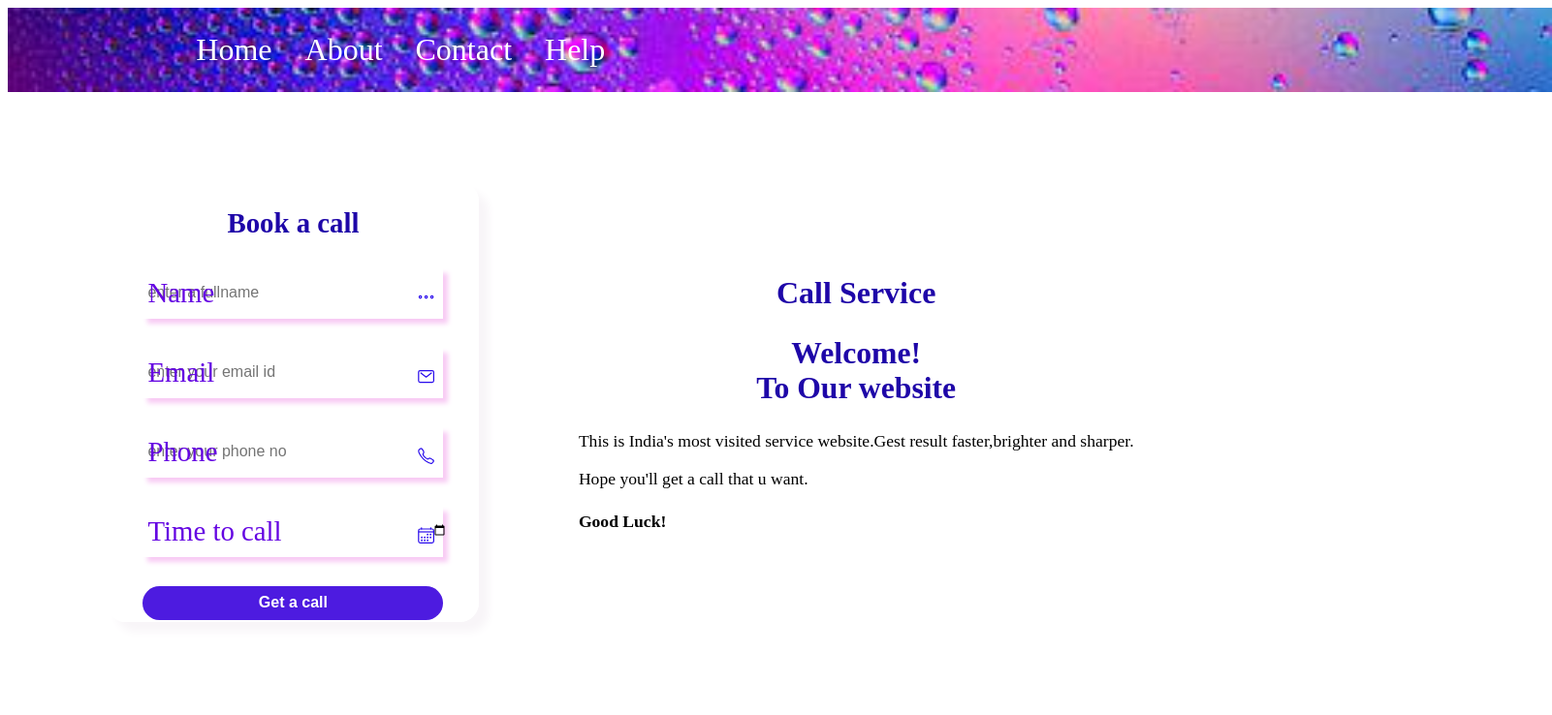
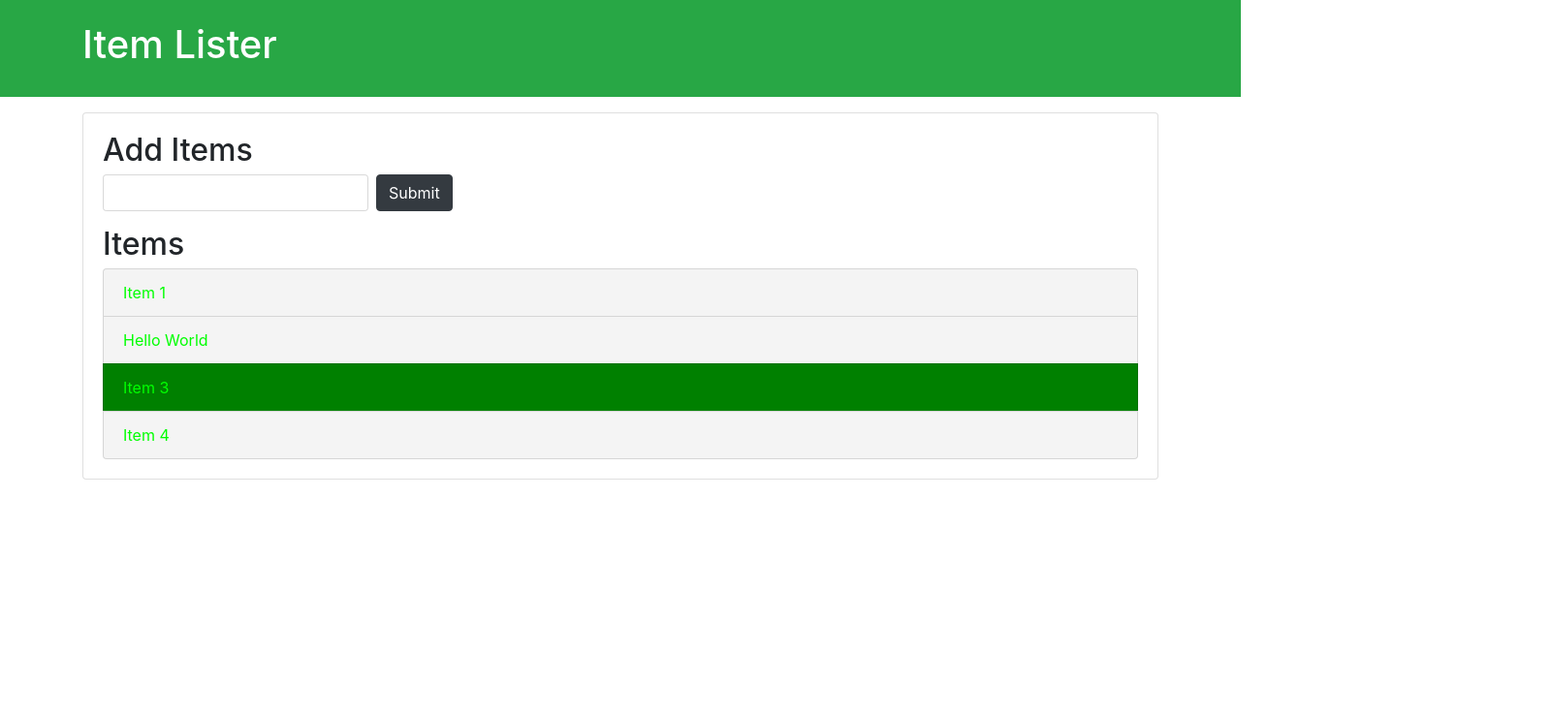
Before and after one commit to indrayanikalake/rgistration, a plain HTML site: page index.html in a window 1280 px wide. Shown: the whole page at 97% size, 1601 px wide, since content can reach past the window. Drawn offline with nearby package versions, Linux system fonts and the light colour scheme.

Commit message:
getelmentbyclass

```diff
--- a/index.html
+++ b/index.html
@@ -2,222 +2,34 @@
 <html lang="en">
 <head>
   <meta charset="UTF-8">
-  <meta http-equiv="X-UA-Compatible" content="IE=edge">
   <meta name="viewport" content="width=device-width, initial-scale=1.0">
-
-  <style>
- .header{
-    position: initial;
-    top: 0;
-    left: 0;
-    width: 100%;
-    padding: 25px 13%;
-
-    display: flex;
-    justify-content: space-between;
-    align-items: first baseline;
-    z-index: 100;
-    background: url('registration.jpg')no-repeat;
-    background-position: center;
-    background-size: cover;
-}
-.navbar a{
-    position: initial;
-    font-size: 2em;
-    color: #fff;
-    margin-left: 30px;
-    text-decoration: none;
-
-
-    left: 0;
-    width: 100%;
-    height: 2px;
-
-
-
-}
-
-section{
-    position: initial;
-    display: flex;
-    justify-content: space-evenly;
-    align-items: center;
-    min-height: 80vh;
-    width: 100%;
-    background: url('i.jpg')no-repeat;
-    background-position: center;
-    background-size: cover;
-
-}
-.form-box{
-    position: relative;
-    width: 380px;
-    height: 450px;
-    background: transparent;
-    backdrop-filter: blur(15px);
-    border: 2px solid white;
-    border-radius: 20px;
-
-    display: flex;
-    justify-content: center;
-    align-items: center  rgb(250, 191, 240);
-    box-shadow: 10px 10px 10px rgb(248, 245, 248);
-
-
-}
-
-h2{
-    font-size: 1.8em;
-    color: #1e06a8;
-    text-align: center;
-
-}
-h1{
-    font-size: 2em;
-    color: #1e06a8;
-    text-align: center;
-}
-.inputbox{
-    position: relative;
-    margin: 30px 0;
-    width: 310px;
-    border-bottom: 2px solid #fff;
-    box-shadow: 5px 5px 5px rgb(248, 202, 244);
-}
-.inputbox label{
-    position: absolute;
-    top: 50%;
-    left: 5px;
-    transform: translateY(-50%);
-    color: #6404e2;
-    font-size: 1.8em;
-    pointer-events: none;
-    transition: .5s;
-}
-input:focus ~ label,
-input:valid ~ label{
-top: -5px;
-}
-.inputbox input {
-    width: 100%;
-    height: 50px;
-    background: transparent;
-    border: none;
-    outline: none;
-    font-size: 1em;
-    padding:0 35px 0 5px;
-    color: #fff;
-}
-.inputbox ion-icon{
-    position: absolute;
-    right: 8px;
-    color: #280aec;
-    font-size: 1.2em;
-    top: 20px;
-}
-
-button {
-    width: 100%;
-    height: 35px;
-    border-radius: 40px;
-    background: #4d1be0;
-    border: none;
-    outline: none;
-    cursor: pointer;
-    font-size: 1em;
-    font-weight: 600;
-    color: #fff;
-}
-.text-item{
-    background: transparent ;
-    backdrop-filter: blur(15px);
-    font-size: 1.1em;
-
-}
-
-  </style>
+  <meta http-equiv="X-UA-Compatible" content="ie=edge">
+  <link rel="stylesheet" href="https://maxcdn.bootstrapcdn.com/bootstrap/4.0.0-beta/css/bootstrap.min.css" integrity="sha384-/Y6pD6FV/Vv2HJnA6t+vslU6fwYXjCFtcEpHbNJ0lyAFsXTsjBbfaDjzALeQsN6M" crossorigin="anonymous">
+  <title>Item Lister</title>
 </head>
 <body>
-     <!-- NAVBAR CREATION -->
-   <header class="header">
-    <nav class="navbar">
-         <a class='a' href="#">Home</a>
-          <a class='a' href="#">About</a>
-          <a class='a' href="#">Contact</a>
-          <a class='a' href="#">Help</a>
-
-    </nav>
-    <!---->
+  <header id="main-header" class="bg-success text-white p-4 mb-3">
+    <div class="container">
+      <h1 id="header-title">Item Lister <span style="display:none">123</span></h1>
+    </div>
   </header>
-    <div class="background"></div>
-    <section>
-        <div class="form-box">
-            <div class="form-value">
-                <form id="my-form" action="#"  onsubmit="registerUser()">
-                    <h2>Book a call</h2>
-                    <div class="inputbox">
-                        <ion-icon name="ellipsis-horizontal-outline"></ion-icon>
-                        <input type="name" name="name" id="name"  placeholder="enter a fullname" required>
-                        <label for="">Name</label>
-                    </div>
-                    <div class="inputbox">
-                        <ion-icon name="mail-outline"></ion-icon>
-                        <input type="email" name="email" id="email" placeholder="enter your email id" required>
-                        <label for="">Email</label>
-                    </div>
-                    <div class="inputbox">
-                        <ion-icon name="call-outline"></ion-icon>
-                        <input type="phone" name="phone" id="phone" placeholder="enter your phone no" required>
-                        <label for="">Phone</label>
-                    </div>
-                    <div class="inputbox">
-                        <ion-icon name="calendar-outline"></ion-icon>
-                        <input type="date" name="date" id="date" placeholder="enter a date" required>
-                        <label for="" >Time to call</label>
-                    </div>
-                    <button class="btn" type="submit" value="Get a call">Get a call</button>
-
+  <div class="container">
+   <div id="main" class="card card-body">
+    <h2 class="title">Add Items</h2>
+    <form class="form-inline mb-3">
+      <input type="text" class="form-control mr-2">
+      <input type="submit" class="btn btn-dark" value="Submit">
     </form>
-
-
+    <h2 class="title">Items</h2>
+    <ul id="items" class="list-group">
+      <li class="list-group-item">Item 1</li>
+      <li class="list-group-item">Item 2</li>
+      <li class="list-group-item">Item 3</li>
+      <li class="list-group-item">Item 4</li>
+    </ul>
    </div>
   </div>
-        <div class="item">
-            <h1 class="logo"><i class='bx bxl-xing'></i>Call Service</h1>
-            <div class="text-item">
-                <h2>Welcome! <br><span>
-                    To Our website
-                </span></h2>
-                <p>This is India's most visited service website.Gest result faster,brighter and sharper.</p>
-                <p>Hope you'll get a call that u want.</p>
-                <h4>Good Luck!</h4>
-                <div class="social-icon">
-                    <a href="#"><i class='bx bxl-facebook'></i></a>
-                    <a href="#"><i class='bx bxl-twitter'></i></a>
-                    <a href="#"><i class='bx bxl-youtube'></i></a>
-                    <a href="#"><i class='bx bxl-instagram'></i></a>
-                    <a href="#"><i class='bx bxl-linkedin'></i></a>
-                </div>
-            </div>
-        </div>
-
-    </section>
   <script src="index.js"></script>
-    <script type="module" src="https://unpkg.com/ionicons@5.5.2/dist/ionicons/ionicons.esm.js"></script>
-    <script nomodule src="https://unpkg.com/ionicons@5.5.2/dist/ionicons/ionicons.js"></script>
-    <script>
-        function registerUser() {
-            const name=document.getElementById("name").value;
-            const email=document.getElementById("email").value;
-            const phone=document.getElementById("phone").value;
-            const date=document.getElementById("date").value;
-
-            console.log(name);
-            console.log(email);
-            console.log(phone);
-            console.log(date);
-        }
-    </script>
 
 </body>
 </html>
--- a/index.js
+++ b/index.js
@@ -1,23 +1,16 @@
-/**
-var ul=document.querySelector('.items');
-ul.firstElementChild.innerHTML='<h1>HELLO</h1>';
-ul.firstElementChild.style.background='green';
-ul.children[1].style.background='yellow';
-console.log(ul.firstElementChild);**/
-
-const btn=document.querySelector('.btn');
-const nameInput=document.querySelector('#name');
-const emailInput=document.querySelector('#email');
-btn.addEventListener('click',(e)=>{
-    e.preventDefault();
-    console.log(nameInput.value);
-    console.log(emailInput.value);
-})
-btn.addEventListener('mouseover',(e)=>{
-    e.preventDefault();
-   btn.style.background='green'
-})
-btn.addEventListener('mouseout',(e)=>{
-    e.preventDefault();
-   btn.style.background='blue';
-})
+var items=document.getElementsByClassName("list-group-item");
+console.log(items);
+console.log(items[1]);
+items[1].textContent='Hello World';
+items[1].style.fontsize='bold';
+//items[1].style.backgroundColor='yellow';
+//items,s.style.backgroundColor='#f4f4f4';
+for(let i=0;i<items.length;i++){
+    items[i].style.backgroundColor='#f4f4f4';
+}
+//question
+items[2].style.backgroundColor="green";
+for(let i=0;i<items.length;i++){
+    items[i].style.color='#00ff00';
+    items[i].style.fontsize='bold';
+}
```
Lines whose indentation alone changed are shown as unchanged.
